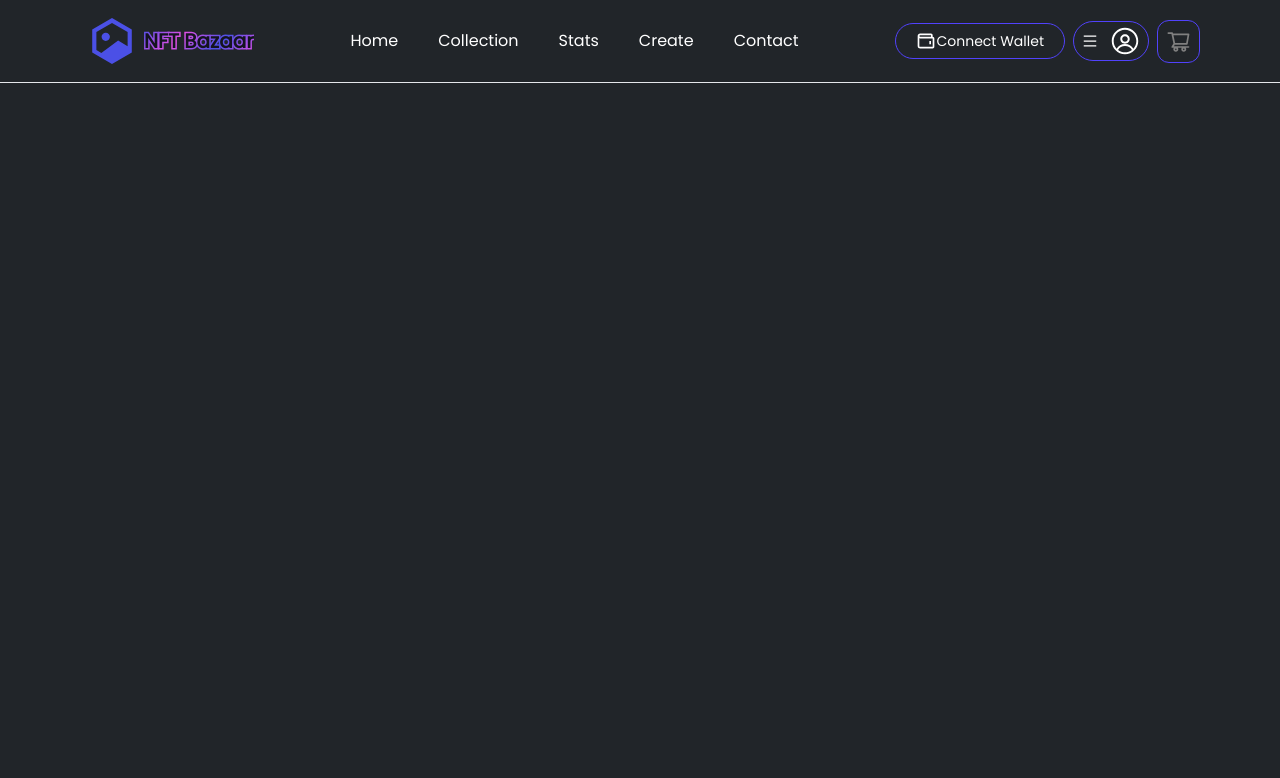
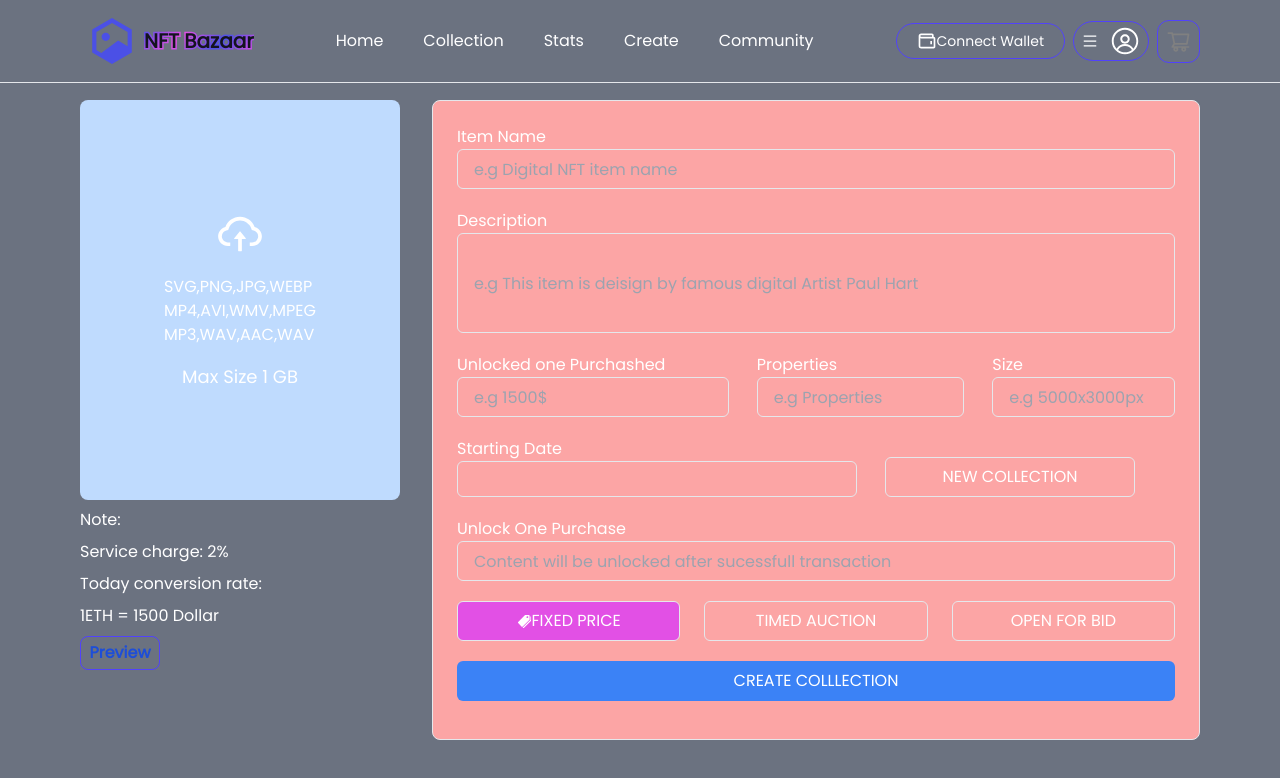
Before and after one commit to JusticeOpara/nft-bazaar, a React (Vite) app: page /create in a window 1280 px wide. Shown: the top 778 px of the page. Built offline with nearby package versions, Linux system fonts and the light colour scheme.

Commit message:
updated create component

```diff
--- a/package.json
+++ b/package.json
@@ -11,6 +11,7 @@
   },
   "dependencies": {
     "axios": "^1.4.0",
+    "formik": "^2.4.3",
     "react": "^18.2.0",
     "react-dom": "^18.2.0",
     "react-icons": "^4.10.1",
--- a/src/App.tsx
+++ b/src/App.tsx
@@ -31,7 +31,7 @@ const App = () => {
 
             <Route path="/collection" element={<Collection />} />
 
-            {/* <Route path="/create" element={<Create/>}/> */}
+             <Route path="/create" element={<Create/>}/>
 
           </Routes>
 
--- a/src/components/Collection.tsx
+++ b/src/components/Collection.tsx
@@ -65,7 +65,7 @@ const Collection: React.FC = () => {
 								</div>
 								<div className=''>
 									<p className="text-sm font-normal">Higest Bid</p>
-									<p className="text-base font-semibold p-0 flex items-center "><FaEthereum size={15}/>{data.currentBid} ETH</p>
+									<p className="text-base font-semibold p-0 flex items-center "><FaEthereum size={15} />{data.currentBid} ETH</p>
 								</div>
 							</div>
 						</div>
--- a/src/components/Create.tsx
+++ b/src/components/Create.tsx
@@ -1,36 +1,149 @@
-import { Container, Row, Col } from "reactstrap";
-import avatar from "../assets/images/img02.png"
-import img from "../assets/images/img01.png"
+import React from "react"
+import { IoIosPricetags } from "react-icons/io"
+import { AiOutlineCloudUpload } from "react-icons/ai"
+// import { Formik, Form, Field } from 'formik';
+// import * as Yup from 'yup'
+// import background from "../assets/images/nft-background.jpg"
 
-import "../styles/create-item.css";
+const Create: React.FC = () => {
 
-const item = {
-  id: "01",
-  title: "Guard",
-  desc: "Lorem ipsum dolor sit amet, consectetur adipisicing elit. Veniam adipisci cupiditate officia, nostrum et deleniti vero corrupti facilis minima laborum nesciunt nulla error natus saepe illum quasi ratione suscipit tempore dolores. Recusandae, similique modi voluptates dolore repellat eum earum sint.",
-  imgUrl: img,
-  creator: "Trista Francis",
-  creatorImg: avatar,
-  currentBid: 7.89,
+  return (
+    <div className="font-poppins text-white ">
+
+      {/* <div className="flex justify-center pt-[150px] h-[50vh] items-center bg-center  bg-hero-pattern bg-no-repeat bg-cover relative overflow-hidden">
+        <p className="text-4xl font-bold">Create Items</p>
+      </div> */}
+
+      <div className="px-20 bg-gray-500 w-full h-[150vh] flex justify-between pt-[100px] ">
+        <div className="flex flex-col gap-2">
+          <div className="bg-blue-200 rounded-lg w-[20rem] h-[25rem] flex justify-center items-center">
+
+            <div className="flex flex-col gap-4 items-center">
+              <AiOutlineCloudUpload size={50} />
+
+              <div className="flex justify-center flex-col ">
+                <p className="text-base font-normal">SVG,PNG,JPG,WEBP</p>
+                <p className="text-base font-normal">MP4,AVI,WMV,MPEG</p>
+                <p className="text-base font-normal">MP3,WAV,AAC,WAV</p>
+
+              </div>
+              <span>
+                <h1 className=" font-medium text-lg">Max Size 1 GB</h1>
+              </span>
+
+            </div>
+
+          </div>
+
+          <div className="flex gap-2 flex-col">
+            <p>Note:</p>
+            <p>Service charge: 2%</p>
+            <p>Today conversion rate:</p>
+            <p>1ETH = 1500 Dollar</p>
+            <button className="flex items-center justify-center bg-transparent  text-blue-700 font-semibold py-1 w-20 border border-[#5142fc] rounded-lg">
+              Preview
+            </button>
+          </div>
+        </div>
+
+
+
+
+        <div className="w-[48rem] h-[40rem] p-6  rounded-lg border bg-red-300">
+          <form className="gap-5 flex flex-col">
+            <div className="">
+              <label>Item Name</label>
+              <input type="text"
+                placeholder="e.g Digital NFT item name"
+                className="w-full h-[40px] rounded-md bg-transparent pl-4 outline-none cursor-pointer border" />
+            </div>
+
+            <div className="">
+              <label htmlFor="">Description</label>
+              <input type="text"
+                placeholder="e.g This item is deisign by famous digital Artist Paul Hart"
+                className="w-full h-[100px] rounded-md bg-transparent pl-4  outline-none cursor-pointer border" />
+            </div>
+
+
+            <div className="flex gap-7">
+              <div className="">
+                <label htmlFor="">Unlocked one Purchashed</label>
+                <input type="text"
+                  placeholder="e.g 1500$"
+                  className="w-full h-[40px] rounded-md bg-transparent border pl-4" />
+              </div>
+
+              <div className="">
+                <label htmlFor="">Properties</label>
+                <input type="text"
+                  placeholder="e.g Properties"
+                  className="w-full h-[40px] rounded-md bg-transparent border pl-4" />
+              </div>
+
+              <div className="">
+                <label htmlFor="">Size</label>
+                <input type="text"
+                  placeholder="e.g 5000x3000px"
+                  className="w-full h-[40px] rounded-md bg-transparent border pl-4" />
+              </div>
+            </div>
+
+            <div className=" flex gap-7">
+
+              <div className="w-[400px] h-[60px] bg-greegn-200 flex flex-col float-l5eft">
+                <label htmlFor="">Starting Date</label>
+                <input type="text"
+                  className="w-full h-[100px] rounded-md bg-transparent border pl-4" />
+              </div>
+
+              <div className="w-[250px] h-[40px] mt-5 rounded-md bg-transparent border flex justify-center items-center flo5at-right">
+                <p>NEW COLLECTION</p>
+              </div>
+
+            </div>
+
+            <div className="">
+              <label>Unlock One Purchase</label>
+              <input type="text"
+                placeholder="Content will be unlocked after sucessfull transaction"
+                className="w-full h-[40px] rounded-md bg-transparent pl-4 outline-none cursor-pointer border" />
+            </div>
+
+
+
+            <div className="flex justify-between gap-6">
+              <div className="flex flex-row items-center w-full h-[40px] bg-[#e250e5] border  rounded-md justify-center ">
+                <IoIosPricetags size={15} className="" />
+                <span>FIXED PRICE</span>
+              </div>
+              <div className="flex w-full h-[40px] border rounded-md bg-transparent justify-center items-center">
+                <p>TIMED AUCTION</p>
+              </div>
+              <div className="flex items-center w-full h-[40px] rounded-md bg-transparent justify-center border">
+                <p>OPEN FOR BID</p>
+              </div>
+            </div>
+
+            <div className="w-full h-[40px] bg-blue-500 rounded-md flex items-center justify-center">
+              <p>CREATE COLLLECTION</p>
+            </div>
+
+          </form>
+
+        </div>
+
+      </div>
+    </div>
+  );
 };
 
-const Create = () => {
-  return (
-    <>
-      {/* <CommonSection title="Create Item" /> */}
+export default Create;
 
-      <section>
-        <Container>
-          <Row>
-            <Col lg="3" md="4" sm="6">
-              <h5 className="mb-4 text-light">Preview Item</h5>
-              {/* <NftCard item={item} /> */}
-            </Col>
 
-            <Col lg="9" md="8" sm="6">
-              <div className="create__item">
-                <form>
-                  <div className="form__input">
+
+{/* <form>
+<div className="w-full py-[7px] px-[25px] text-[#fff] border-outline-none">
   <label htmlFor="">Upload File</label>
   <input type="file" className="upload__input" />
 </div>
@@ -70,19 +183,14 @@ const Create = () => {
   <textarea
     name=""
     id=""
-
+    rows="7"
     placeholder="Enter description"
     className="w-100"
   ></textarea>
 </div>
 </form>
-              </div>
-            </Col>
-          </Row>
-        </Container>
-      </section>
-    </>
-  );
-};
 
-export default Create;
+
+
+
+ */}
--- a/src/components/Home.tsx
+++ b/src/components/Home.tsx
@@ -17,7 +17,7 @@ export default function Home() {
     return (
 
             <div className=" font-poppins text-white bg-[#212529] px-20">
-                <div className="flex justify-between mt-[120px] h-[80vh] items-center  ">
+                <div className="flex justify-between mt-[120px] h-[80vh] items-center">
 
                     <div className="w-[50%] flex flex-col gap-[40px] h-[357.14px]">
                         <div className="flex flex-col gap-2">
--- a/src/components/Navbar.tsx
+++ b/src/components/Navbar.tsx
@@ -13,7 +13,7 @@ export default function Navbar() {
 
     return (
 
-        <div className="max-w-[2520px] px-20 font-poppins py-4 border-b-[1px] fixed w-full bg-[#212529] top-0 left-0 z-[111111] ">
+        <div className="max-w-[2520px] px-20 font-poppins py-4 border-b-[1px] fixed w-full bg-inherit top-0 left-0 z-[111111] ">
 
 
             <div className="flex flex-row items-center justify-between gapt-3 md:gap-0 text-white">
@@ -33,7 +33,7 @@ export default function Navbar() {
                     <p className='hover:text-[#e250e5]'><Link to="/collection">Collection </Link></p>
                     <p className='hover:text-[#e250e5]'> <Link to="/stats">Stats </Link> </p>
                     <p className='hover:text-[#e250e5]'> <Link to="/create">Create </Link> </p>
-                    <p className='hover:text-[#e250e5]'> <Link to="/contact">Contact </Link> </p>
+                    <p className='hover:text-[#e250e5]'> <Link to="/contact">Community</Link> </p>
 
                 </div>
 
--- a/src/index.css
+++ b/src/index.css
@@ -31,3 +31,12 @@ body,
       box-sizing: border-box;
 
 }
+::-webkit-scrollbar {
+  width: 10px;
+  background: #343444;
+}
+
+::-webkit-scrollbar-thumb {
+  border-radius: 2em;
+  background: linear-gradient(-45deg, #e250e5, #4b50e6, #e250e5, #4b50e6);
+}
--- a/tailwind.config.js
+++ b/tailwind.config.js
@@ -4,6 +4,10 @@ export default {
   theme: {
 
     extend: {
+      backgroundImage: {
+        'hero-pattern': "url('./assets/images/nft-background.jpg')",
+
+      },
       fontFamily: {
         'poppins': ['Poppins', 'sans-serif']
       },
```
Also changed, not shown: src/assets/images/nft-background.jpg (added), 1 other file (tests, documents, lock files or other folders). Lines whose indentation alone changed are shown as unchanged.
